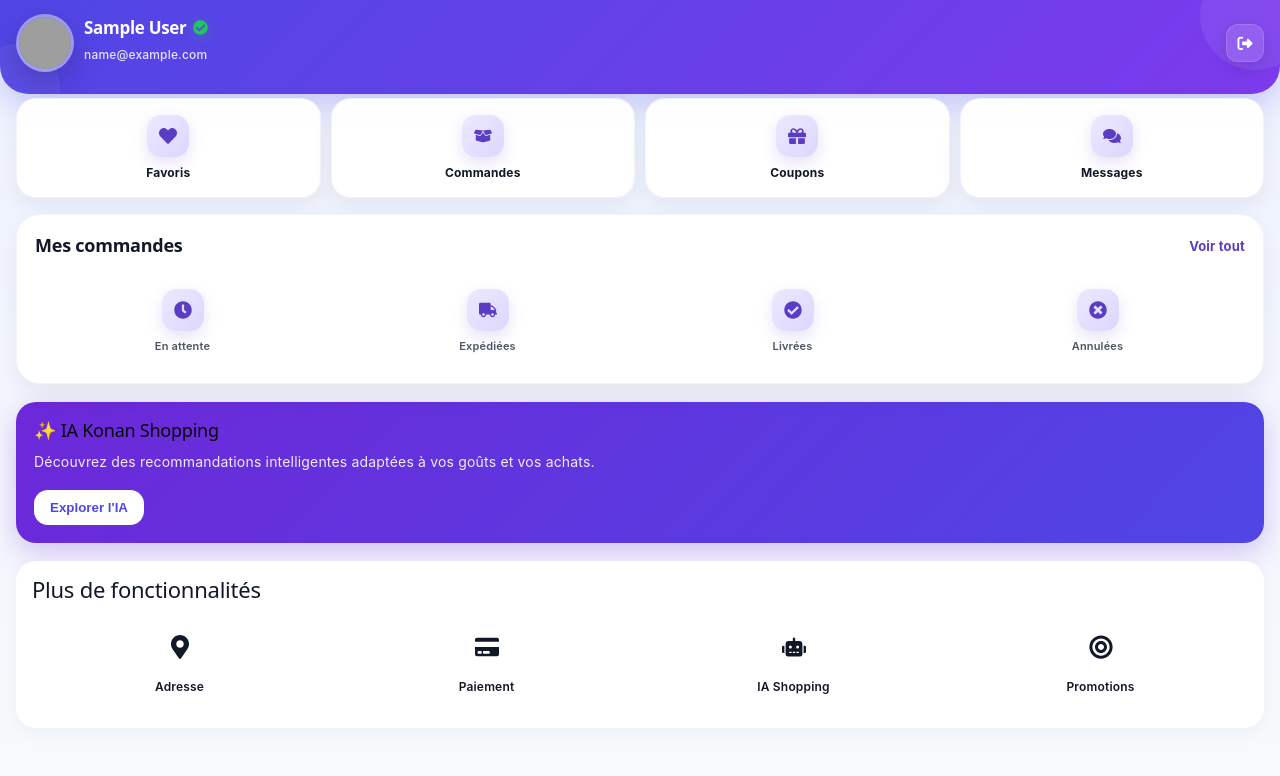
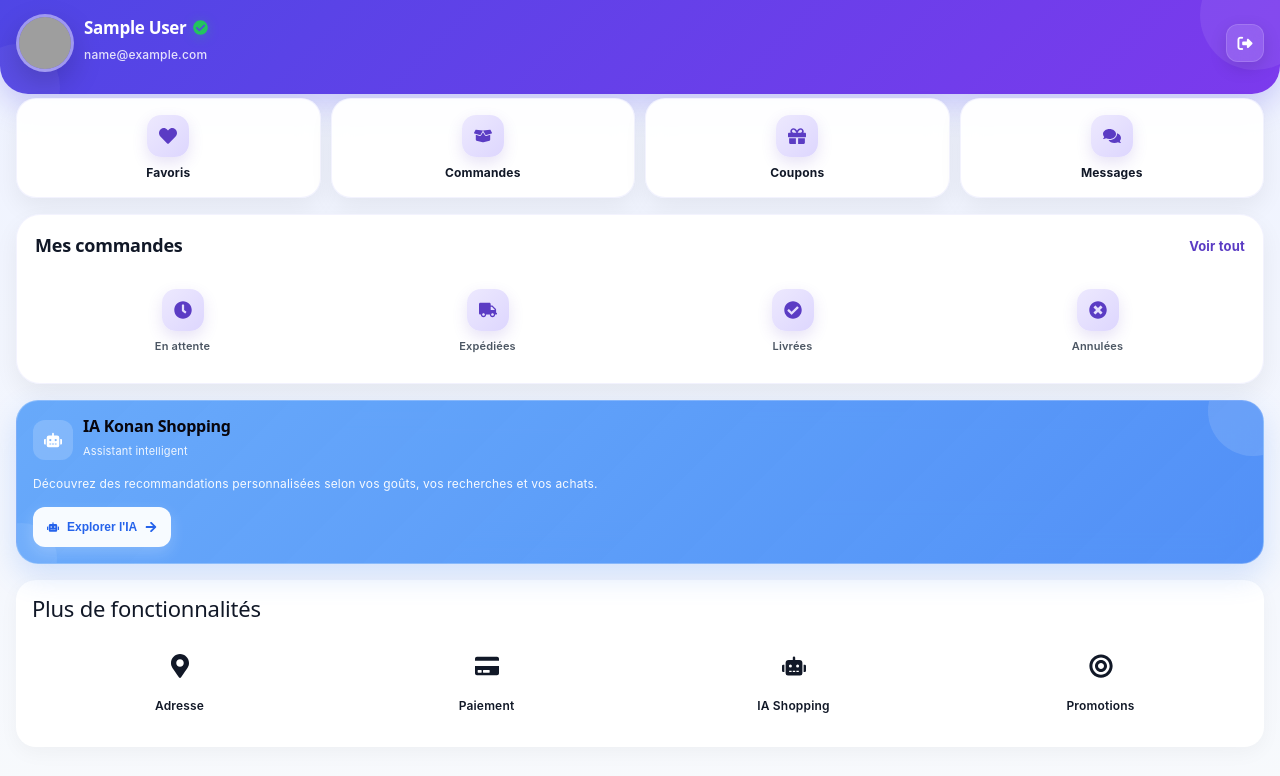
Before and after one commit to konanshopping/konanshopping, a React (Vite) app: page /account in a window 1280 px wide. Shown: the top 776 px of the page. Built offline with nearby package versions, Linux system fonts and the light colour scheme; sample sign-in values are in the browser's storage; grey boxes are pictures that could not be loaded.

Commit message:
UI compte utilisateur premium

```diff
--- a/src/pages/Account.jsx
+++ b/src/pages/Account.jsx
@@ -21,6 +21,7 @@ import {
   FaCreditCard,
   FaRobot,
   FaBullseye,
+  FaArrowRight,
   FaUserCircle
 } from "react-icons/fa";
 
@@ -857,48 +858,166 @@ return (
 
 <div
   style={{
-          margin: "18px 16px",
-
-          background:
-            "linear-gradient(135deg,#6d28d9,#4f46e5)",
-
-          borderRadius: "20px",
-
-          padding: "18px",
-
-          color: "white",
+    margin: "16px",
+
+    background:
+      "linear-gradient(135deg,rgba(96,165,250,0.95),rgba(59,130,246,0.88))",
+
+    backdropFilter:
+      "blur(20px)",
+
+    WebkitBackdropFilter:
+      "blur(20px)",
+
+    border:
+      "1px solid rgba(255,255,255,0.25)",
+
+    borderRadius: "22px",
+
+    padding: "16px",
+
+    color: "#fff",
+
+    position: "relative",
+
+    overflow: "hidden",
 
     boxShadow:
-            "0 10px 30px rgba(109,40,217,0.25)",
-        }}
-      >
+      "0 12px 30px rgba(59,130,246,0.20)",
+  }}
+>
+
+  {/* Décoration */}
+
+  <div
+    style={{
+      position: "absolute",
+
+      top: "-35px",
+
+      right: "-35px",
+
+      width: "90px",
+
+      height: "90px",
+
+      borderRadius: "50%",
+
+      background:
+        "rgba(255,255,255,0.12)",
+    }}
+  />
+
+  <div
+    style={{
+      position: "absolute",
+
+      bottom: "-30px",
+
+      left: "-30px",
+
+      width: "70px",
+
+      height: "70px",
+
+      borderRadius: "50%",
+
+      background:
+        "rgba(255,255,255,0.08)",
+    }}
+  />
+
+  <div
+    style={{
+      display: "flex",
+
+      alignItems: "center",
+
+      gap: "10px",
+
+      marginBottom: "10px",
+
+      position: "relative",
+
+      zIndex: 2,
+    }}
+  >
+
+    <div
+      style={{
+        width: "40px",
+
+        height: "40px",
+
+        borderRadius: "12px",
+
+        background:
+          "rgba(255,255,255,0.18)",
+
+        display: "flex",
+
+        justifyContent:
+          "center",
+
+        alignItems:
+          "center",
+      }}
+    >
+
+      <FaRobot
+        style={{
+          fontSize: "18px",
+        }}
+      />
+
+    </div>
+
+    <div>
 
       <h2
         style={{
           margin: 0,
 
-            fontSize: "18px",
-
-            marginBottom: "10px",
-          }}
-        >
-          ✨ IA Konan Shopping
+          fontSize: "16px",
+
+          fontWeight: "800",
+        }}
+      >
+        IA Konan Shopping
       </h2>
 
+      <span
+        style={{
+          fontSize: "11px",
+
+          opacity: 0.9,
+        }}
+      >
+        Assistant intelligent
+      </span>
+
+    </div>
+
+  </div>
+
   <p
     style={{
-            opacity: 0.9,
-
-            lineHeight: "1.5",
-
-            fontSize: "14px",
-
-            marginBottom: "18px",
+      fontSize: "12px",
+
+      lineHeight: "1.6",
+
+      marginBottom: "14px",
+
+      opacity: 0.95,
+
+      position: "relative",
+
+      zIndex: 2,
     }}
   >
     Découvrez des recommandations
-          intelligentes adaptées à vos
-          goûts et vos achats.
+    personnalisées selon vos goûts,
+    vos recherches et vos achats.
   </p>
 
   <button
@@ -909,20 +1028,44 @@ return (
     style={{
       border: "none",
 
-            background: "white",
-
-            color: "#4f46e5",
-
-            padding: "10px 16px",
-
-            borderRadius: "14px",
+      background:
+        "rgba(255,255,255,0.95)",
+
+      color: "#2563eb",
+
+      height: "40px",
+
+      padding: "0 14px",
+
+      borderRadius: "12px",
 
       fontWeight: "800",
 
+      fontSize: "12px",
+
       cursor: "pointer",
-          }}
-        >
+
+      display: "flex",
+
+      alignItems: "center",
+
+      gap: "8px",
+
+      position: "relative",
+
+      zIndex: 2,
+
+      boxShadow:
+        "0 6px 15px rgba(255,255,255,0.20)",
+    }}
+  >
+
+    <FaRobot />
+
     Explorer l'IA
+
+    <FaArrowRight />
+
   </button>
 
 </div>
```
Lines whose indentation alone changed are shown as unchanged.
